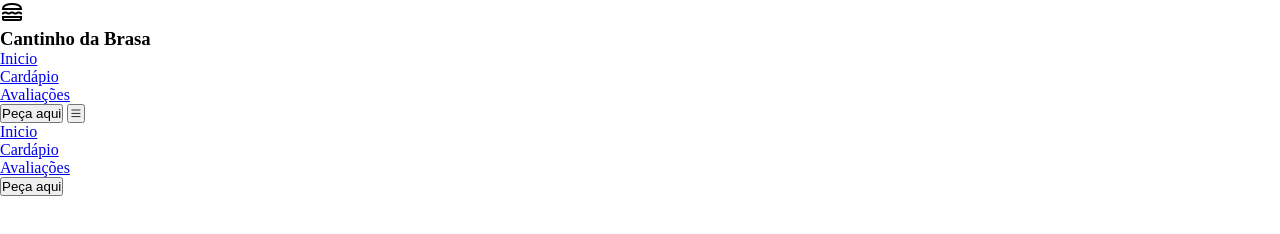
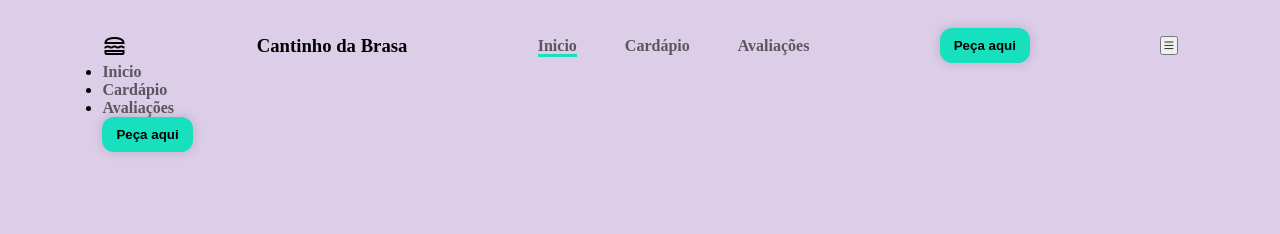
Before and after one commit to nathandacunha/cantinho-da-brasa, a plain HTML site: page index.html in a window 1280 px wide. Drawn offline with nearby package versions, Linux system fonts and the light colour scheme.

Commit message:
style(navbar): estilização da navbar  para computadores feita

```diff
--- a/index.html
+++ b/index.html
@@ -4,6 +4,7 @@
     <meta charset="UTF-8">
     <meta name="viewport" content="width=device-width, initial-scale=1.0">
     <link rel="stylesheet" href="./src/style/navbar.css">
+    <link rel="stylesheet" href="./src/style/style.css">
     <link rel="stylesheet" href="https://fonts.googleapis.com/css2?family=Material+Symbols+Outlined:opsz,wght,FILL,GRAD@24,400,0,0&icon_names=lunch_dining" />
     <link rel="stylesheet" href="https://cdn.jsdelivr.net/npm/bootstrap-icons@1.13.1/font/bootstrap-icons.min.css">
     <title>Cantinho da Brasa</title>
@@ -13,7 +14,7 @@
     <section>
         <header>
             <nav id="navbar">
-                <span class="material-symbols-outlined" id = "logo">
+                <span class="material-symbols-outlined" id = "navbar-logo">
                     lunch_dining
                 </span>
                <div id="title">
@@ -21,7 +22,7 @@
                </div>
 
                <ul id="nav_list">
-                    <li class="nav-item">
+                    <li class="nav-item active">
                         <a href="#home">Inicio</a>
                     </li>
 
--- a/src/style/navbar.css
+++ b/src/style/navbar.css
@@ -1,7 +1,35 @@
-@import url('https://fonts.googleapis.com/css2?family=Open+Sans:ital,wght@0,300..800;1,300..800&display=swap');
+@import url('style.css');
 
-* {
-    padding: 0;
-    margin: 0;
-    box-sizing: border-box;
+header {
+    width: 100%;
+    padding: 28px 8%;
 }
+
+#navbar {
+    width: 100%;
+    display: flex;
+    align-items: center;
+    justify-content: space-between;
+}
+
+#navbar-logo span {
+    font-size: 24px;
+    color: var(--cor-logo);
+}
+
+#nav_list {
+    display: flex;
+    list-style: none;
+    gap: 48px;
+}
+
+.nav-item a{
+    text-decoration: none;
+    color: var(--cor-fonte);
+    font-weight: 600;
+}
+
+.nav-item.active a {
+    color: var(--cor-fonte);
+    border-bottom: 3px solid var(--cor-logo);
+}
--- /dev/null
+++ b/src/style/style.css
@@ -0,0 +1,41 @@
+@import url('https://fonts.googleapis.com/css2?family=Open+Sans:ital,wght@0,300..800;1,300..800&display=swap');
+
+* {
+    padding: 0;
+    margin: 0;
+    box-sizing: border-box;
+    font: "Open Sans", sans-serif;
+}
+
+:root {
+    --cor-fundo: #DCCDE8;
+    --cor-logo: #16E0BD;
+    --cor-fonte: #1d1d1dad;
+    --cor-botao-default: #16E0BD;
+    --cor-transicao: #454E9E;
+}
+
+body {
+    background-color: var(--cor-fundo);
+}
+
+.btn-default {
+    border: none;
+    display: flex;
+    align-items: center;
+
+    justify-content: center;
+    background-color: var(--cor-botao-default);
+    border-radius: 12px;
+
+    padding: 10px 14px;
+    font-weight: 600;
+    box-shadow: 0px 0px 10px 2px rgba(0, 0, 0, 0.1);
+
+    cursor: pointer;
+    transition: background-color .5s ease;
+}
+
+.btn-default:hover {
+    background-color: #454E9E;
+}
```
